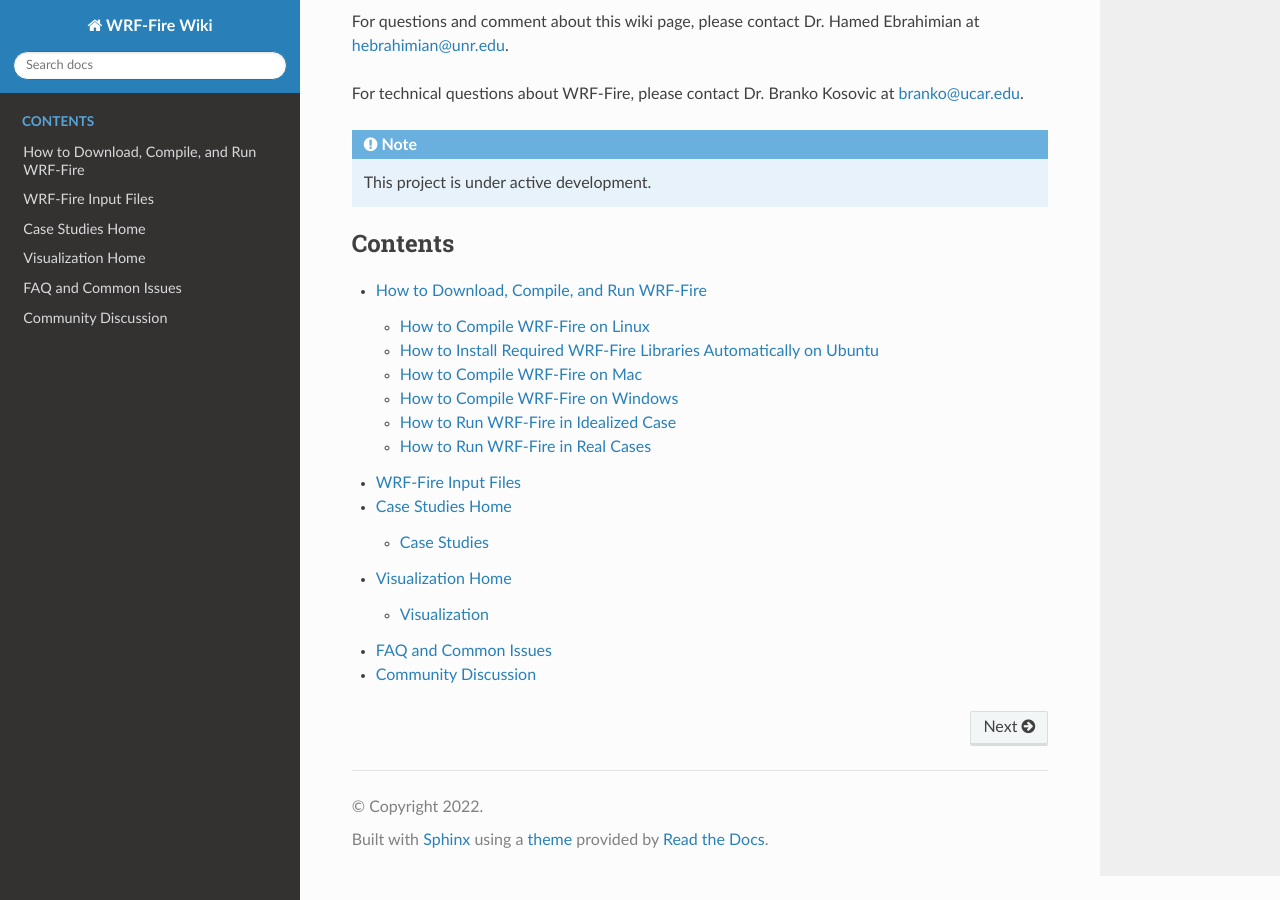
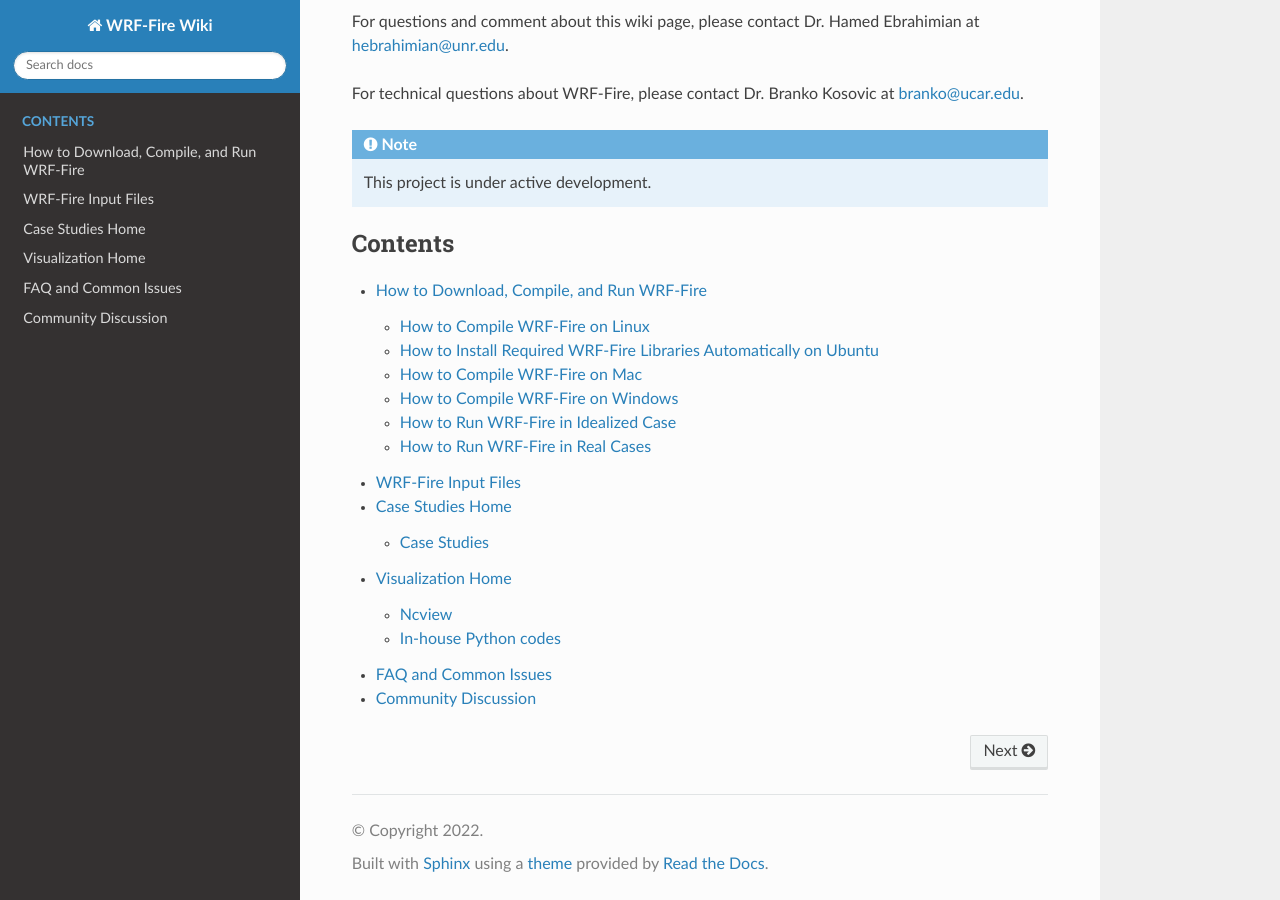
Before and after one commit to WRF-Fire-UNR/UNR-WRF-FIRE, a Sphinx documentation site: the page built from docs/source/index.rst, in a window 1280 px wide and 900 px high, scrolled down 1659 px. Built offline with Sphinx 7.4.7 and the Read the Docs theme 2.0.0, drawn with Linux system fonts in a browser that asks for light colours.

Commit message:
Update visualization.rst

```diff
--- a/docs/source/visualization.rst
+++ b/docs/source/visualization.rst
@@ -1,8 +1,4 @@
 .. _visualization:
-
-=============
-Visualization
-=============
 
 .. _Ncview:
 
```
Also changed, not shown: other parts of docs/source/visualization.rst (+2 -0 lines).
